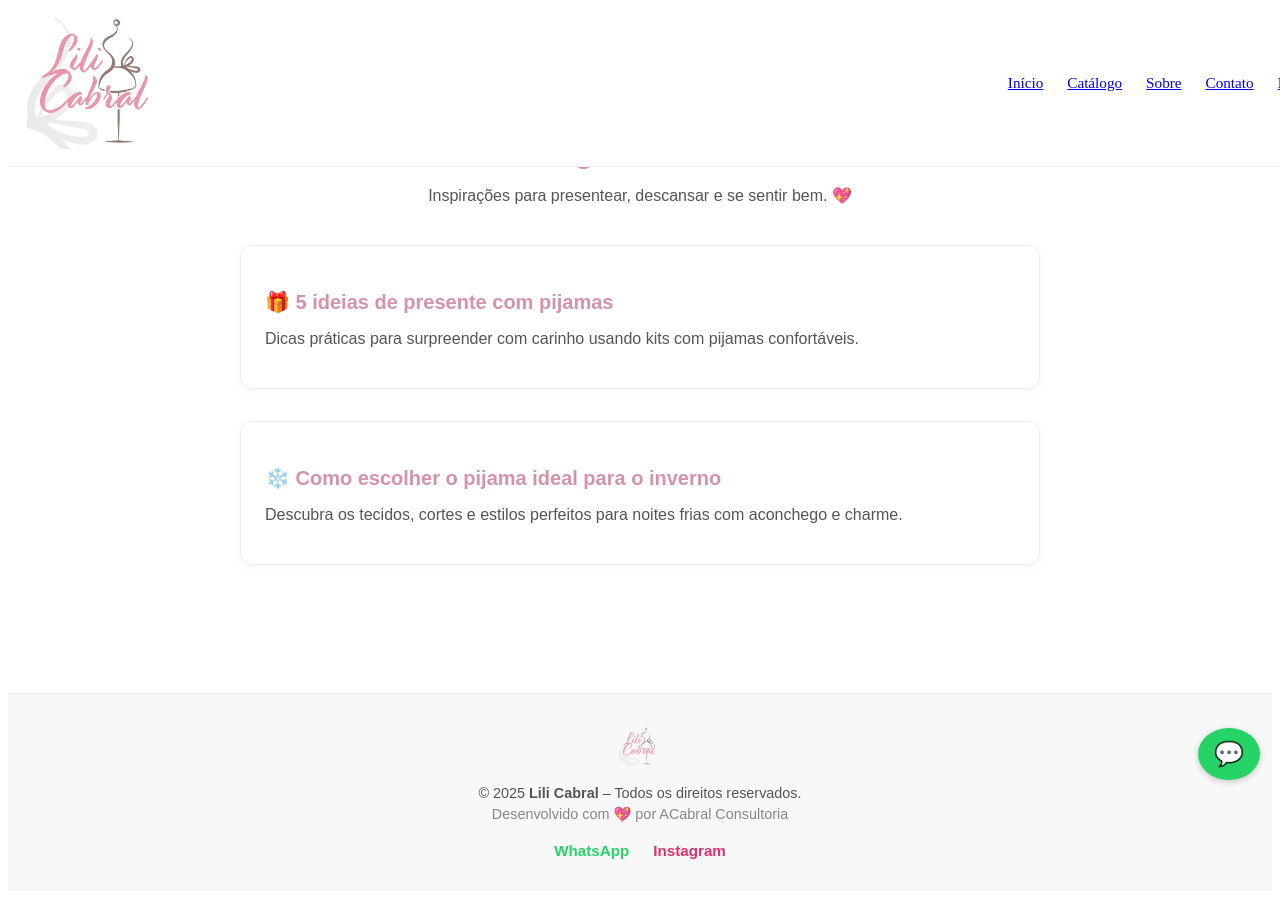
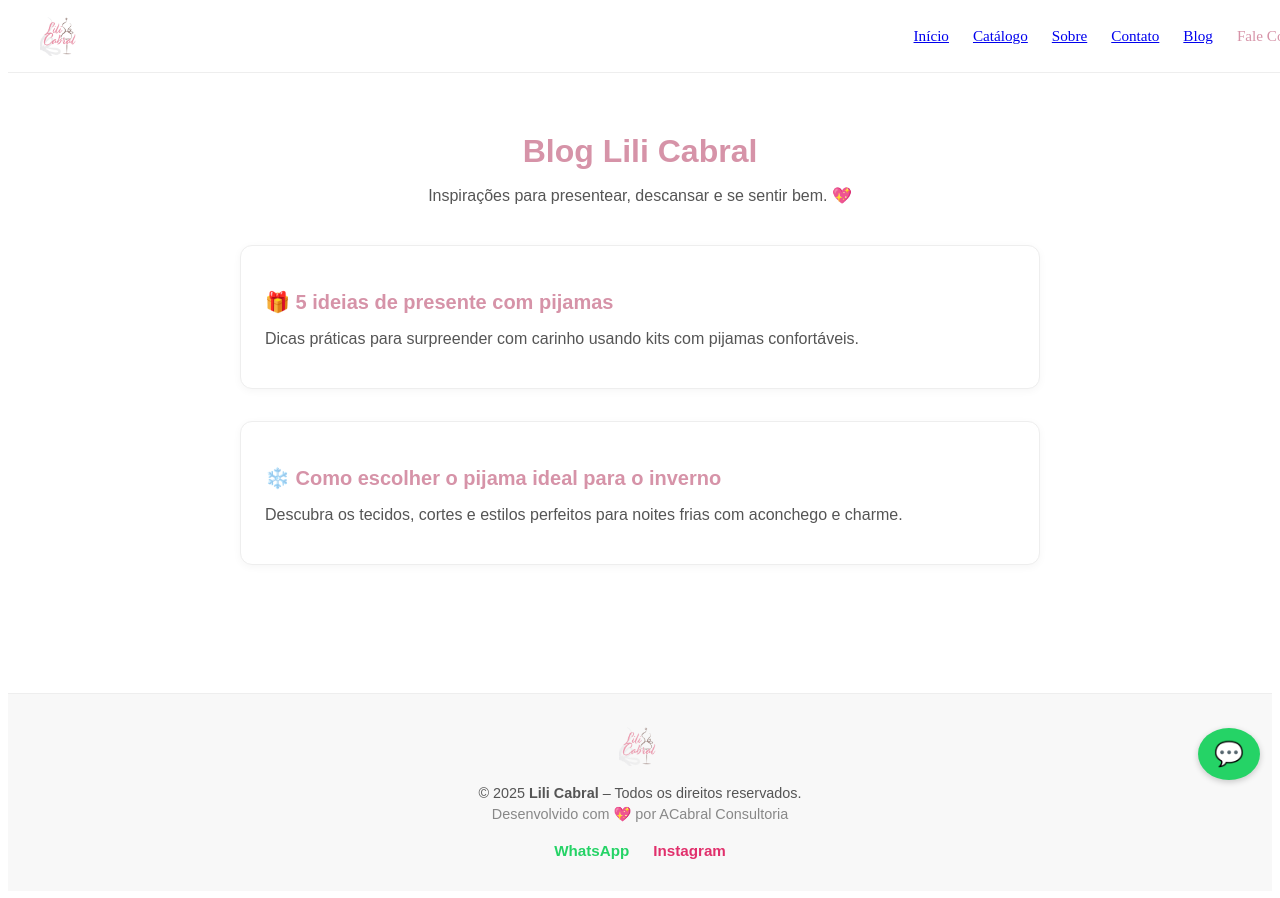
Before and after one commit to adaltoncabral/site-lili-cabral, a Next.js app: page /blog/blog in a window 1280 px wide. Built offline with nearby package versions, Linux system fonts and the light colour scheme.

Commit message:
Update Header.js

```diff
--- a/components/Header.js
+++ b/components/Header.js
@@ -6,47 +6,43 @@ export default function Header() {
 
   return (
     <>
-      <header className="header">
-        <div className="logo">
-          <Link href="/">
-            <img src="/logo-lili-cabral.png" alt="Lili Cabral" />
-          </Link>
-        </div>
+      <header style={{
+        background: '#fff',
+        padding: '1rem 2rem',
+        display: 'flex',
+        justifyContent: 'space-between',
+        alignItems: 'center',
+        borderBottom: '1px solid #eee',
+        position: 'fixed',
+        width: '100%',
+        top: 0,
+        zIndex: 1000
+      }}>
+        <Link href="/" style={{ display: 'flex', alignItems: 'center' }}>
+          <img src="/logo-lili-cabral.png" alt="Lili Cabral" style={{ height: '40px', maxWidth: '160px' }} />
+        </Link>
 
-        <nav className={`nav ${menuOpen ? 'open' : ''}`}>
+        <nav className={menuOpen ? 'open' : ''}>
           <Link href="/">Início</Link>
           <Link href="/catalogo">Catálogo</Link>
           <Link href="/sobre">Sobre</Link>
           <Link href="/contato">Contato</Link>
           <Link href="/blog">Blog</Link>
+          <a href="https://wa.me/5533984142006?text=Olá!%20Acessei%20o%20site%20da%20Lili%20Cabral%20e%20gostaria%20de%20falar%20com%20você!" target="_blank" rel="noopener noreferrer">
+            Fale Conosco
+          </a>
         </nav>
 
-        <button className="menu-toggle" onClick={() => setMenuOpen(!menuOpen)} aria-label="Abrir menu">
-          <span className="hamburger" />
+        <button
+          onClick={() => setMenuOpen(!menuOpen)}
+          className="menu-toggle"
+          aria-label="Abrir Menu"
+        >
+          ☰
         </button>
       </header>
 
       <style jsx>{`
-        .header {
-          background: #fff;
-          padding: 0.8rem 1.2rem;
-          display: flex;
-          justify-content: space-between;
-          align-items: center;
-          border-bottom: 1px solid #eee;
-          position: fixed;
-          width: 100%;
-          top: 0;
-          z-index: 1000;
-        }
-
-        .logo img {
-          height: auto;
-          max-width: 140px;
-          width: 100%;
-          object-fit: contain;
-        }
-
         nav {
           display: flex;
           gap: 1.5rem;
@@ -63,33 +59,10 @@ export default function Header() {
           display: none;
           background: none;
           border: none;
+          font-size: 1.8rem;
+          color: #d693a8;
+          margin-left: 12px;
           cursor: pointer;
-        }
-
-        .hamburger {
-          display: inline-block;
-          width: 24px;
-          height: 2px;
-          background: #d693a8;
-          position: relative;
-        }
-
-        .hamburger::before,
-        .hamburger::after {
-          content: "";
-          position: absolute;
-          left: 0;
-          width: 24px;
-          height: 2px;
-          background: #d693a8;
-        }
-
-        .hamburger::before {
-          top: -8px;
-        }
-
-        .hamburger::after {
-          top: 8px;
         }
 
         @media (max-width: 768px) {
@@ -104,13 +77,11 @@ export default function Header() {
             flex-direction: column;
             padding: 1rem;
             width: 200px;
-            box-shadow: 0 2px 8px rgba(0, 0, 0, 0.1);
+            box-shadow: 0 2px 8px rgba(0,0,0,0.1);
           }
-
           nav.open {
             display: flex;
           }
-
           .menu-toggle {
             display: block;
           }
```
